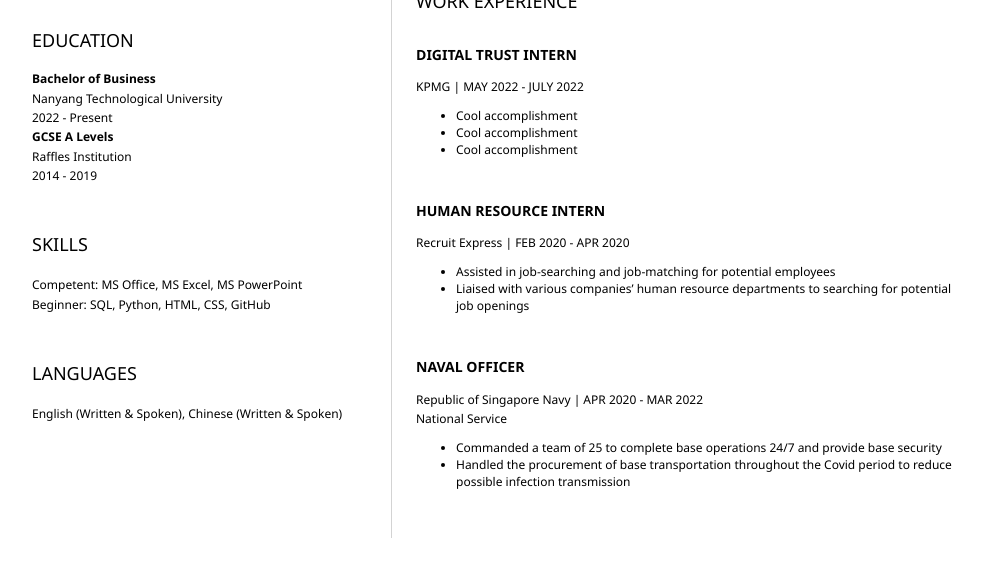
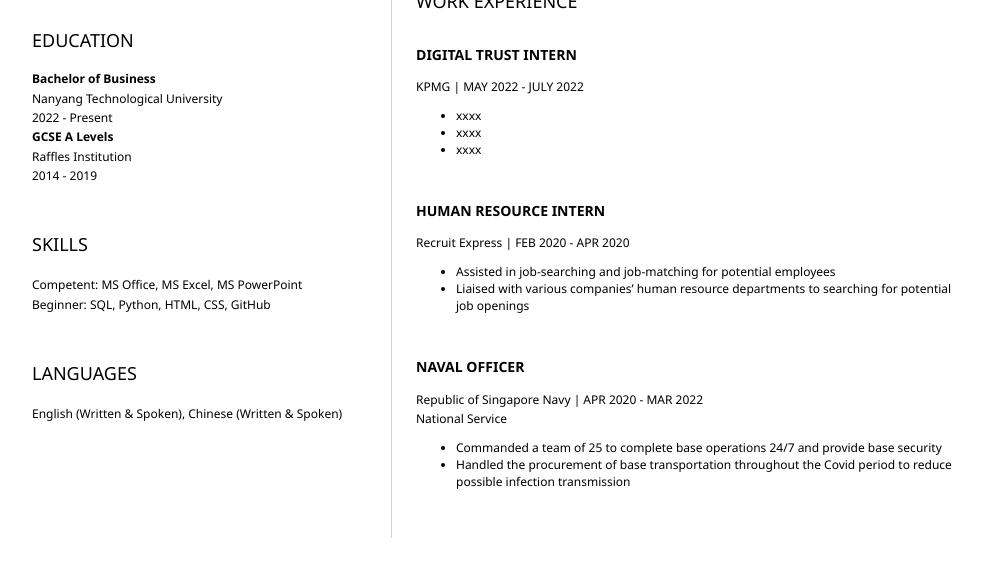
Before and after one commit to nicholas-ting/resume, a plain HTML site: page index.html in a window 1280 px wide. Shown: the part 322-896 px from the top of the page, without its empty margins (152-1135 px from the left). Drawn offline with Linux system fonts and the light colour scheme.

Commit message:
Update index.html

```diff
--- a/index.html
+++ b/index.html
@@ -81,9 +81,9 @@
 		<!-- Describe what you did in this position with one summary sentence and no more than 3 bullet points with specific highlights-->
 </p>
 <ul>
-		<li>Cool accomplishment</li>
-		<li>Cool accomplishment</li>
-		<li>Cool accomplishment</li>
+		<li>xxxx</li>
+		<li>xxxx</li>
+		<li>xxxx</li>
 </ul>
 <br>
                     <h3><b>HUMAN RESOURCE INTERN</b></h3>
```
